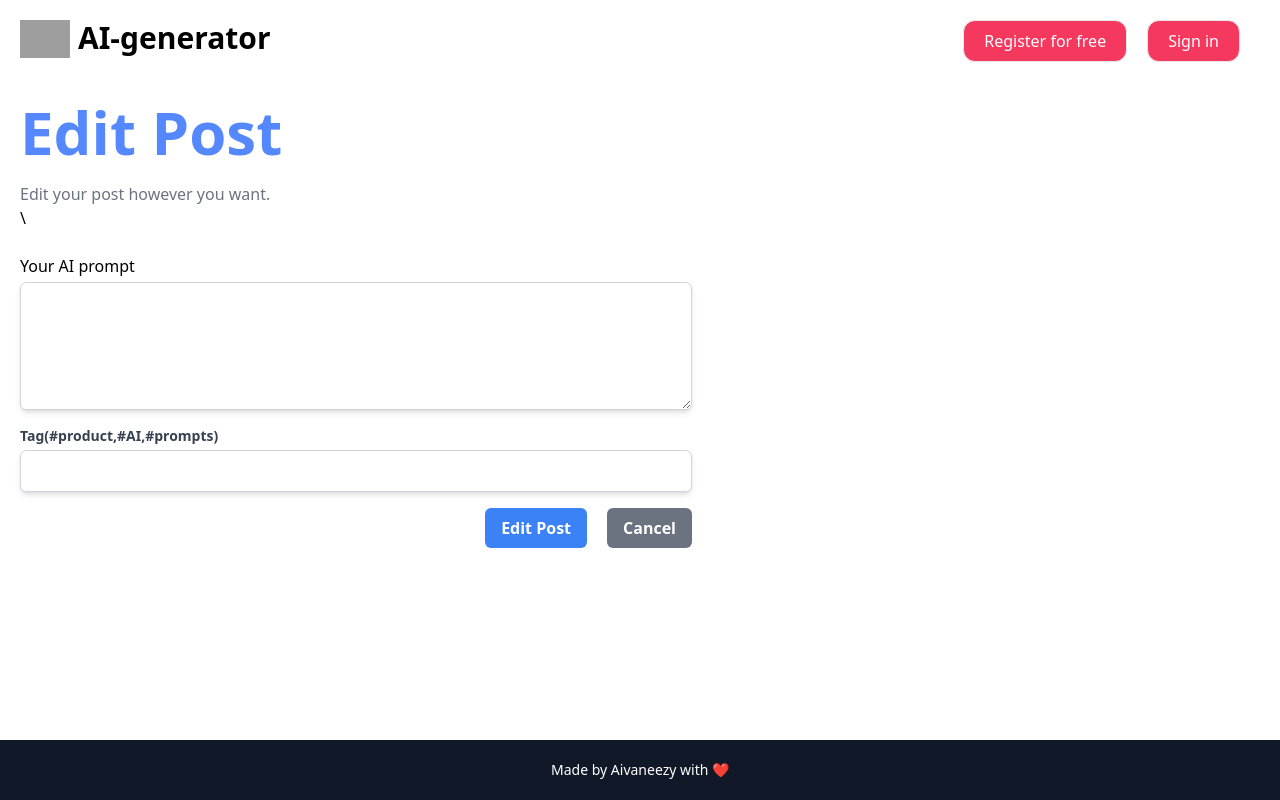
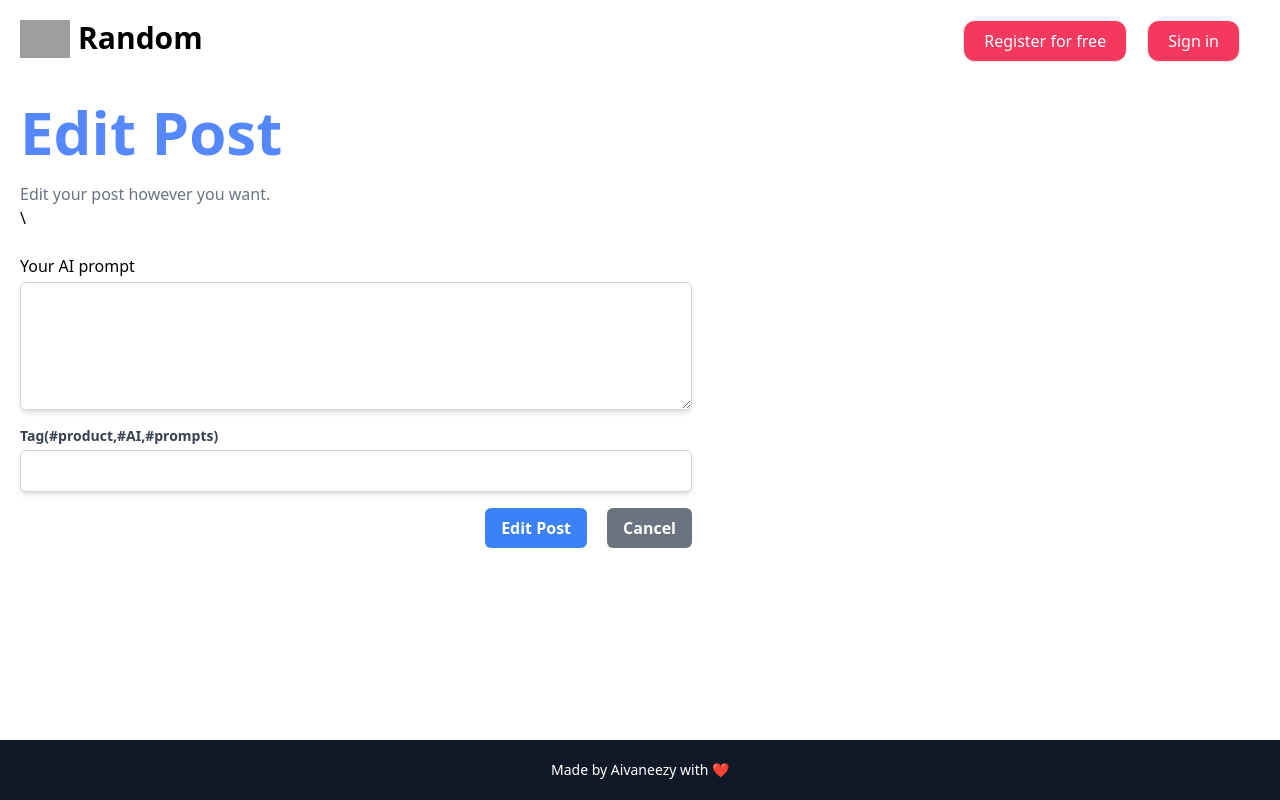
Before and after one commit to aivaneezy1/app1, a Next.js app: page /editpost in a window 1280 px wide. Built offline with nearby package versions, Linux system fonts and the light colour scheme; no server answers; the database is empty; grey boxes are pictures that could not be loaded.

Commit message:
change the title

```diff
--- a/app/Components/Navbar.jsx
+++ b/app/Components/Navbar.jsx
@@ -19,7 +19,7 @@ const Navbar = () => {
             height={50}
           />
           <h2 className="text-3xl font-semibold hidden sm:block">
-            AI-generator
+            Random
           </h2>
         </Link>
       </div>
--- a/app/page.jsx
+++ b/app/page.jsx
@@ -13,10 +13,10 @@ export default function Home() {
         <h2 className="head_text font-bold">Discover & Share</h2>
         <br />
         <h2 className="text-4xl text-yellow-500 font-bold">
-          AI-POWERED prompts
+          Your thoughts and others
         </h2>
         <h2 className="text-2xl text-gray-500 mt-2">
-          Learning the real power of AI for the modern world to discover
+           Exploring the depth of human thoughts.
         </h2>
       </div>
       {/*Search bar */}
```
